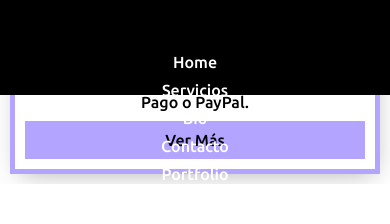
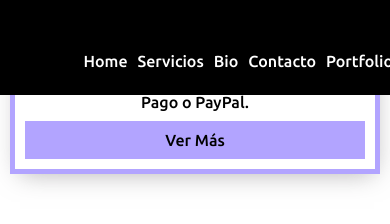
Before and after one commit to valrucop/comision54530, a website: page index.html in a window 390 px wide. Shown: the part 749-973 px from the top of the page. Before the commit the page ends 933 px from the top, so only its background shows below. Drawn offline with Linux system fonts and the light colour scheme.

Commit message:
corrigiendo footer mobile

```diff
--- a/scss/base/_reset.scss
+++ b/scss/base/_reset.scss
@@ -4,6 +4,12 @@
     box-sizing: border-box;
 }
 
-html{
-    height: 100vh;
+
+body{
+    position: relative;
+    min-height: 100vh;
 }
+
+main{
+    margin-bottom: 40px;
+}
--- a/scss/layout/_footer.scss
+++ b/scss/layout/_footer.scss
@@ -41,6 +41,7 @@ footer{
         justify-content: space-evenly;
         gap: 10px;
         padding-top: 30px;
+        margin-right: 20px;
         li{
             a{
                 color: $color-terciario;
--- a/scss/layout/_media768.scss
+++ b/scss/layout/_media768.scss
@@ -17,8 +17,4 @@
             width: 90%;
         }
      }
-     footer ul{
-        flex-direction: column;
-        align-items: center;
-     }
 }
```
Also changed, not shown: css/style.css.
